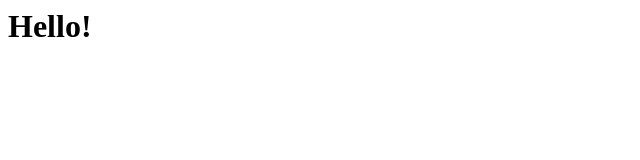
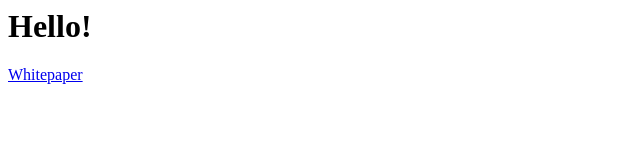
Before and after one commit to meronym/liquidshares-website, a plain HTML site: page index.html in a window 1280 px wide. Shown: the whole page, without its empty margins (0-640 px from the left). Drawn offline with Linux system fonts and the light colour scheme.

Commit message:
added whitepaper

```diff
--- a/index.html
+++ b/index.html
@@ -1,5 +1,6 @@
 <html>
 	<body>
 		<h1>Hello!</h1>
+        <a href="files/LiquidShares-Whitepaper.pdf">Whitepaper</a>
 	</body>
 </html>
```
Also changed, not shown: 1 other file.
